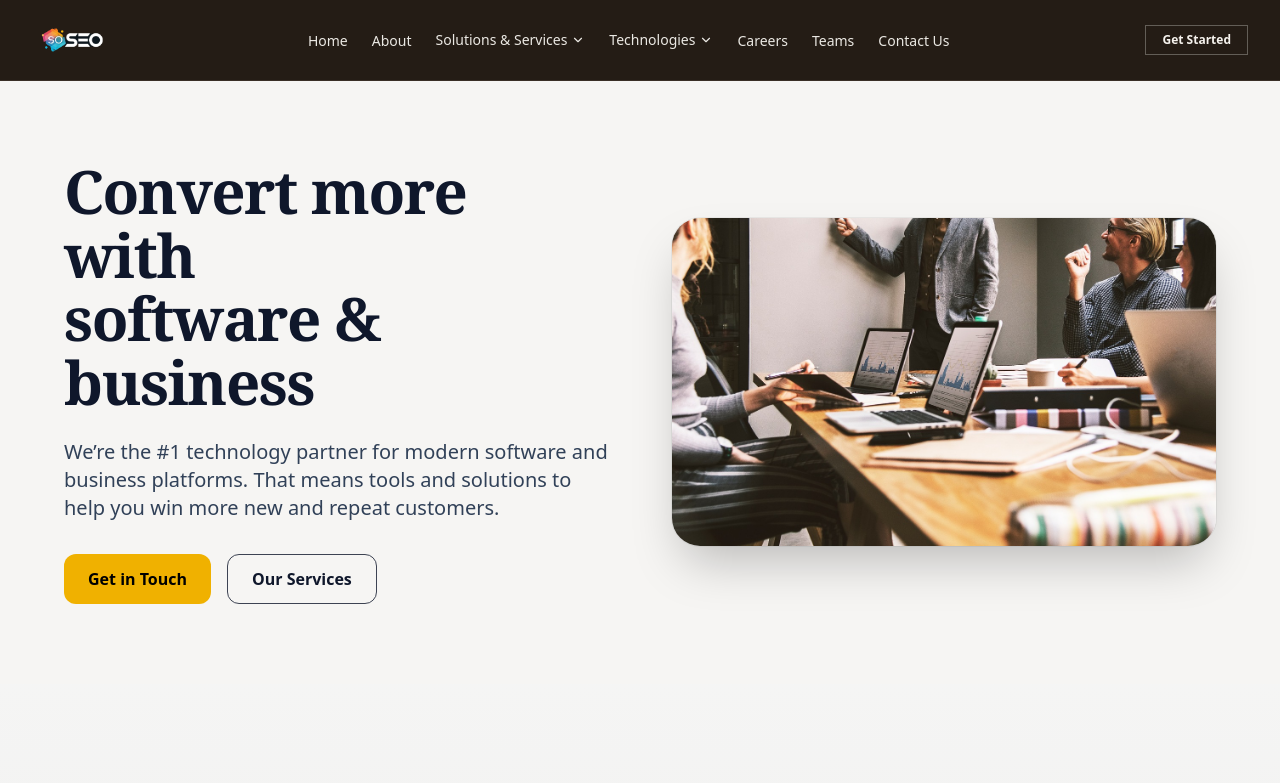
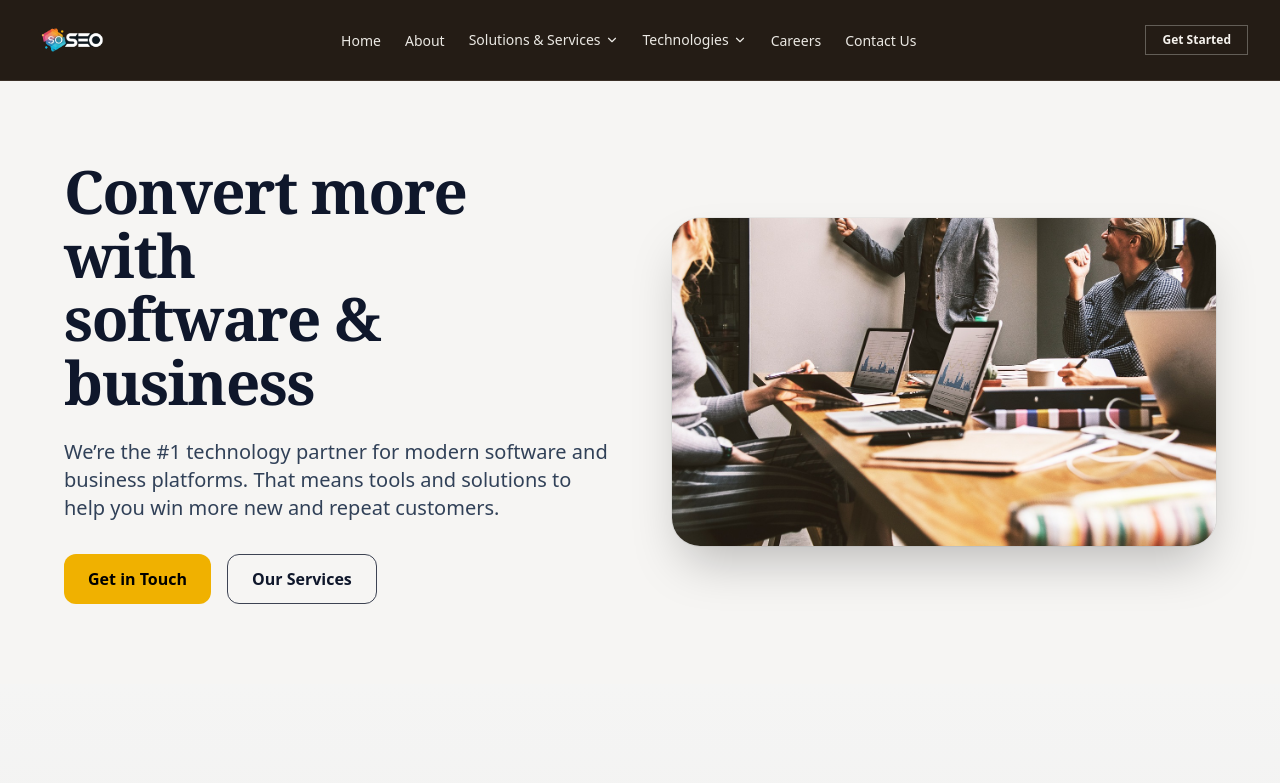
Before and after one commit to donisingh7/SOSEOTECH, a React (Vite) app: page / in a window 1280 px wide. Shown: the top 783 px of the page. Built offline with nearby package versions, Linux system fonts and the light colour scheme; the HTML template or start-up script is replaced by a standard one.

Commit message:
responses added

```diff
--- a/src/App.jsx
+++ b/src/App.jsx
@@ -14,7 +14,6 @@ import CareersPage from "./pages/CareersPage";
 import ContactPage from "./pages/ContactPage";
 import Testimonials from "./components/Testimonials";
 import Technologies from "./pages/Technologies.jsx";
-import Teams from "./pages/Teams.jsx";
 
 /* ---------- Always-on app shell: Navbar + page content + Footer ---------- */
 function ShellLayout() {
@@ -120,7 +119,6 @@ export default function App() {
           <Route path="/careers" element={<CareersPage />} />
           <Route path="/contact" element={<ContactPage />} />
           <Route path="/technologies" element={<Technologies />} />
-          <Route path="/teams" element={<Teams />} />
         </Route>
       </Routes>
     </HashRouter>
--- a/src/components/Navbar.jsx
+++ b/src/components/Navbar.jsx
@@ -78,7 +78,6 @@ export default function Navbar() {
     { label: "Solutions & Services", type: "mega" },
     { label: "Technologies", type: "dropdown" },
     { label: "Careers", type: "route", to: "/careers" },
-    { label: "Teams", type: "route", to: "/Teams" },
     { label: "Contact Us", type: "route", to: "/contact" },
 
   ];
```
